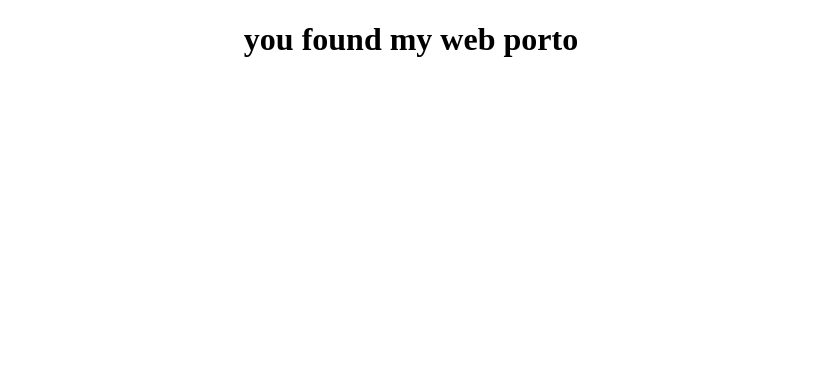
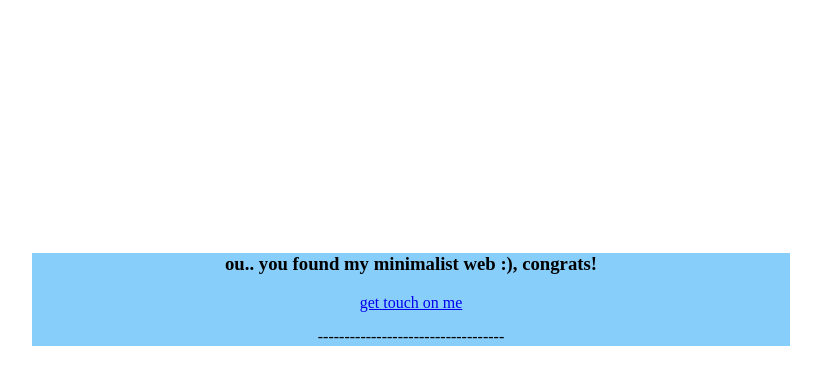
Before and after one commit to noorchalim/noorchalim.github.io, a plain HTML site: page index.html in a window 1280 px wide. Shown: the whole page, without its empty margins (229-1050 px from the left). Drawn offline with Linux system fonts and the light colour scheme.

Commit message:
Update index.html

```diff
--- a/index.html
+++ b/index.html
@@ -4,12 +4,19 @@
     <title>porto</title>
   </head>
   <style>
-    h1{
+    div{
       text-align:center;
+      background-color: lightskyblue;
+      margin: 20%;
     }
   </style>
   <body>
-    <h1>you found my web porto</h1>
+    <div>
+      <h3>ou.. you found my minimalist web :), congrats!</h3>
+      <a href="https://twitter.com/@noorchalim__">get touch on me</a>
+      <p>-----------------------------------</p>
+
+    </div>
   </body>
 
 </html>
```
